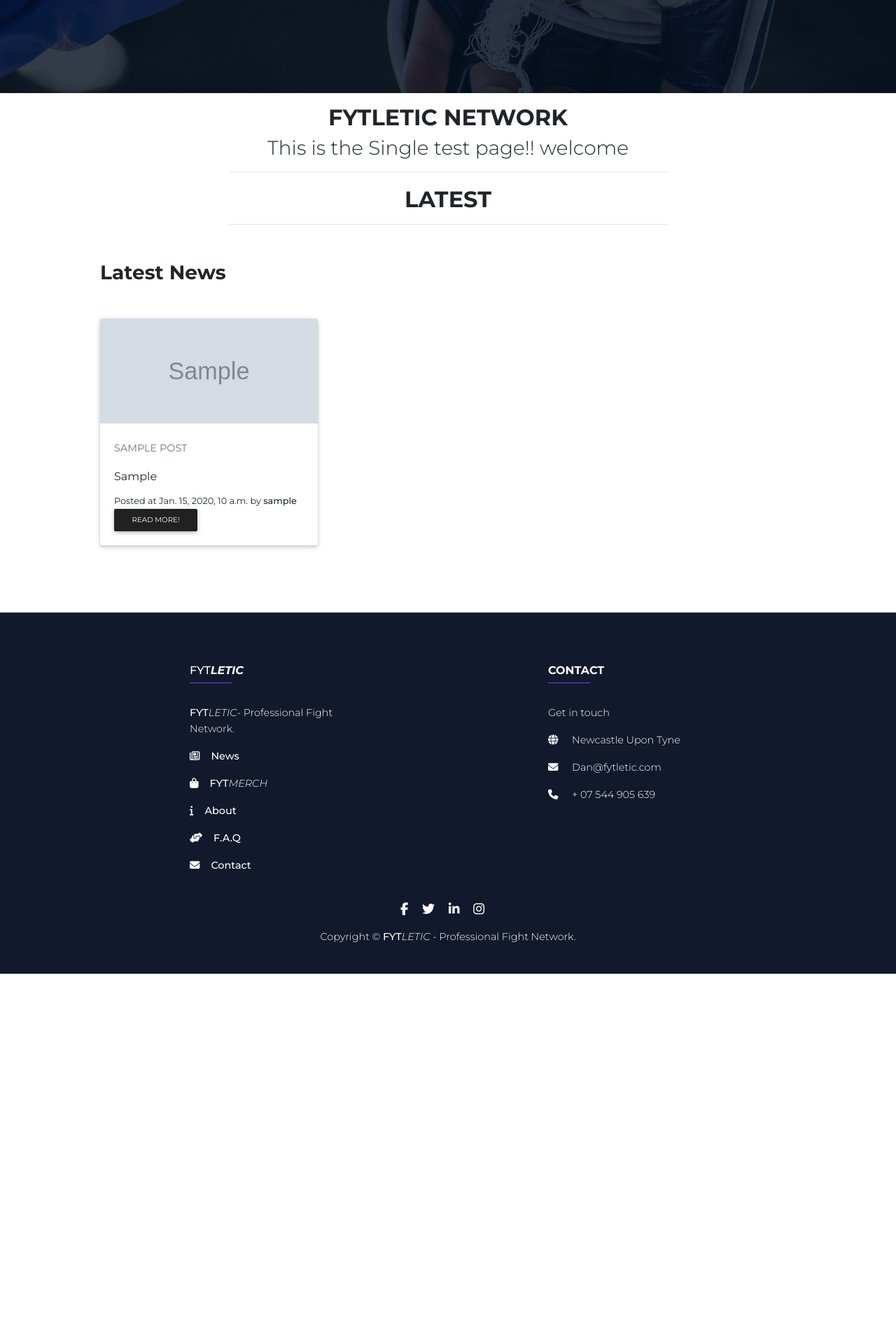
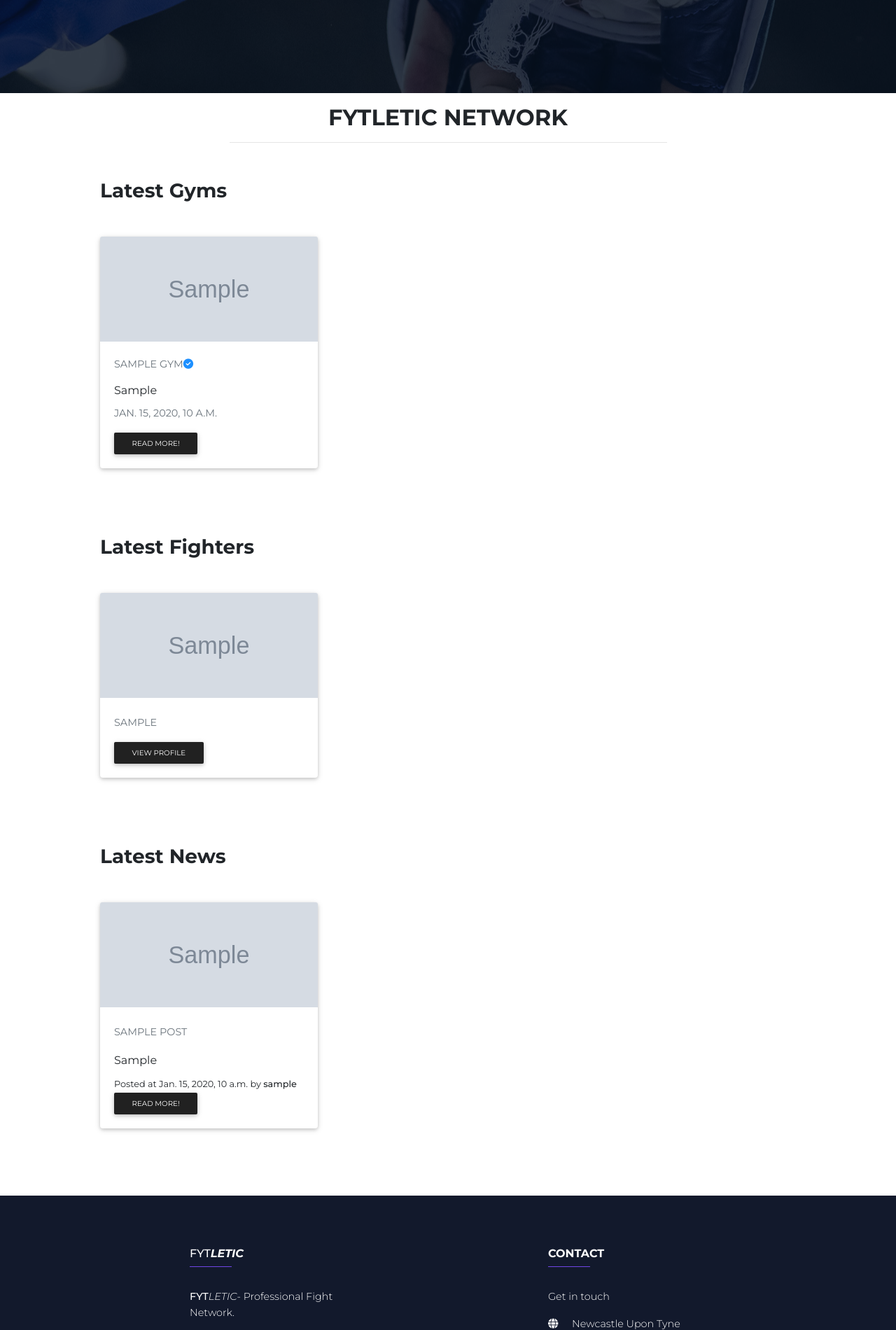
Before and after one commit to danielboots/fytletic, a Django app: page / in a window 1280 px wide. Shown: the part 267-2167 px from the top of the page at 70% size. Before the commit the page ends 1658 px from the top, so only its background shows below. Run offline with Django 3.2, Linux system fonts and the light colour scheme; tables that the repository leaves empty hold one stand-in row (values such as "Sample post"); grey boxes marked "Sample" are stand-in pictures; some libraries are stand-ins or nearby versions.

Commit message:
imported models for gym fighters and news in to the home app and created home page populating latest 3 listings in database of each app

```diff
--- a/fytnet/templates/fytnet/fytnet.html
+++ b/fytnet/templates/fytnet/fytnet.html
@@ -46,7 +46,8 @@
                 <div class="card-body">
 
                     <!-- Title -->
-                    <p class="card-title text-muted text-uppercase font-small mt-1 mb-3"> {{ fighter.first_name }}</p>
+                    <p class="card-title text-muted text-uppercase font-small mt-1 mb-3">
+                        {{ fighter.first_name }}</p>
                     <!-- Country -->
 
                     <a class="btn btn-dark pill-btn btn-sm" href="{% url 'fytnet_profile' fighter.id %}">View
@@ -57,6 +58,8 @@
         </div>
         {% endfor %}
         {% endif %}
+
+
 
 
         <!-- Pagination -->
--- a/home/templates/home/index.html
+++ b/home/templates/home/index.html
@@ -18,7 +18,7 @@
         </div>
     </div>
 
-    <div class=""></div>
+
 
 
 </div>
@@ -32,10 +32,7 @@
     <div class="container-fluid">
         <div class="row">
             <div class="col text-center mt-3">
-                <h2 class="logo-font font font-weight-bold ">Fytletic Network {{ fighter.fighter }}</h2>
-
-                <h3>This is the Single test page!! welcome {{ fighter.first_name }}</h3>
-
+                <h2 class="logo-font font font-weight-bold ">Fytletic Network</h2>
                 <hr class="w-50 mb-1">
             </div>
         </div>
@@ -44,21 +41,138 @@
 
 <!--  Section-->
 
-<section>
-    <div class="container-fluid">
-        <div class="row">
-            <div class="col text-center mt-3">
-                <h2 class="logo-font font font-weight-bold ">Latest</h2>
 
 
-                <hr class="w-50 mb-1">
+
+
+<!--  Section Latest Fighters in database -->
+
+<div class="container mt-5">
+
+
+    <!-- Section heading -->
+    <h3 class="font-weight-bold mb-5">Latest Gyms</h3>
+
+    <!-- New card System-->
+    <div class="row">
+
+
+        {% for gym in gyms %}
+
+
+        <!-- New fighter card layout-->
+
+        <!-- Grid column -->
+        <div class="col-lg-4 col-md-12 mb-lg-0 mb-4">
+
+            <!-- Card -->
+            <div class="card hoverable">
+
+                <!-- Card image -->
+                <img class="card-img-top" src="{{ gym.gym_photo_main.url }}" alt="Card image cap">
+
+                <!-- Card content -->
+                <div class="card-body">
+                    {% if gym.is_verified %}
+                    <h5 class="card-title text-muted text-uppercase font-small mt-1 mb-3">
+                        {{ gym.name }}<i class="fas fa-check-circle blue-tick"></i>
+                    </h5>
+
+                    {% else %}
+                    <h5 class="card-title text-muted text-uppercase font-small mt-1 mb-3">
+                        {{ gym.name }}<i class="fas fa-check-circle"></i>
+                    </h5>
+                    {% endif %}
+
+
+                    <!-- Text -->
+                    <p class="mb-2">{{ gym.town_or_city }}</p>
+                    <!-- Title -->
+                    <p class="card-title text-muted text-uppercase font-small mt-1 mb-3">{{ gym.created_on }}
+                    </p>
+
+                    <a class="btn btn-dark pill-btn btn-sm" href="{% url 'gym_profile' gym.id %}">Read
+                        more!</a>
+
+
+                </div>
             </div>
         </div>
-    </div>
-</section>
 
 
-<!--  Section-->
+
+
+        <!--End new card layout -->
+
+
+        {% endfor %}
+
+
+
+    </div>
+</div>
+
+<!--Spacer row-->
+<div class="row my-5">
+    <div class="col">
+
+    </div>
+</div>
+
+
+<!--  Section Latest Fighters in database -->
+
+<div class="container mt-5">
+
+
+    <!-- Section heading -->
+    <h3 class="font-weight-bold mb-5">Latest Fighters</h3>
+
+    <!-- New card System-->
+    <div class="row">
+
+        {% for fighter in fighters %}
+
+        <!-- Grid column -->
+        <div class="col-lg-4 col-md-12 mb-lg-0 mb-4">
+
+            <!-- Card -->
+            <div class="card hoverable">
+
+                <!-- Card image -->
+                <img class="card-img-top" src="{{ fighter.profile_photo_main.url }}" alt="Card image cap">
+
+                <!-- Card content -->
+                <div class="card-body">
+
+                    <!-- Title -->
+                    <p class="card-title text-muted text-uppercase font-small mt-1 mb-3">{{ fighter.first_name }}</p>
+                    <!-- Text -->
+
+                    <a class="btn btn-dark pill-btn btn-sm" href="{% url 'fytnet_profile' fighter.id %}">View
+                        Profile</a>
+
+                </div>
+            </div>
+        </div>
+        {% endfor %}
+
+    </div>
+</div>
+
+<!--Spacer row-->
+<div class="row my-5">
+    <div class="col">
+
+    </div>
+</div>
+
+
+
+
+
+
+<!--  Section Latest News From News -->
 
 <div class="container mt-5">
 
@@ -88,7 +202,8 @@
                     <!-- Text -->
                     <p class="mb-2">{{ post.intro }}</p>
                     <small>Posted at {{ post.created_on }} by <strong>{{ post.author }}</strong></small>
-                    <a class="btn btn-dark pill-btn btn-sm" href="{% url 'news_article' post.slug %}">Read more!</a>
+                    <a class="btn btn-dark pill-btn btn-sm" href="{% url 'news_article' post.slug %}">Read
+                        more!</a>
 
                 </div>
             </div>
@@ -107,6 +222,11 @@
 
 
 
+
+
+
+
+
 <!--Section: Content-->
 
 {% endblock %}
--- a/home/views.py
+++ b/home/views.py
@@ -1,6 +1,9 @@
 from django.shortcuts import render
 from django.http import HttpResponse
+from django.contrib.auth.models import User
 from news.models import Post
+from fytnet.models import Fighter
+from gym.models import Gym
 
 # Create your views here.
 
@@ -10,8 +13,10 @@ def index(request):
     # fix from stackoverflow https://stackoverflow.com/questions/55007405/type-object-book-has-no-attribute-order-by
 
     posts = Post.objects.order_by("-created_on")[:3]
+    fighters = Fighter.objects.order_by("-created_on")[:3]
+    gyms = Gym.objects.order_by("-created_on")[:3]
 
-    context = {"posts": posts}
+    context = {"posts": posts, "fighters": fighters, "gyms": gyms}
 
     return render(request, "home/index.html", context)
 
```
